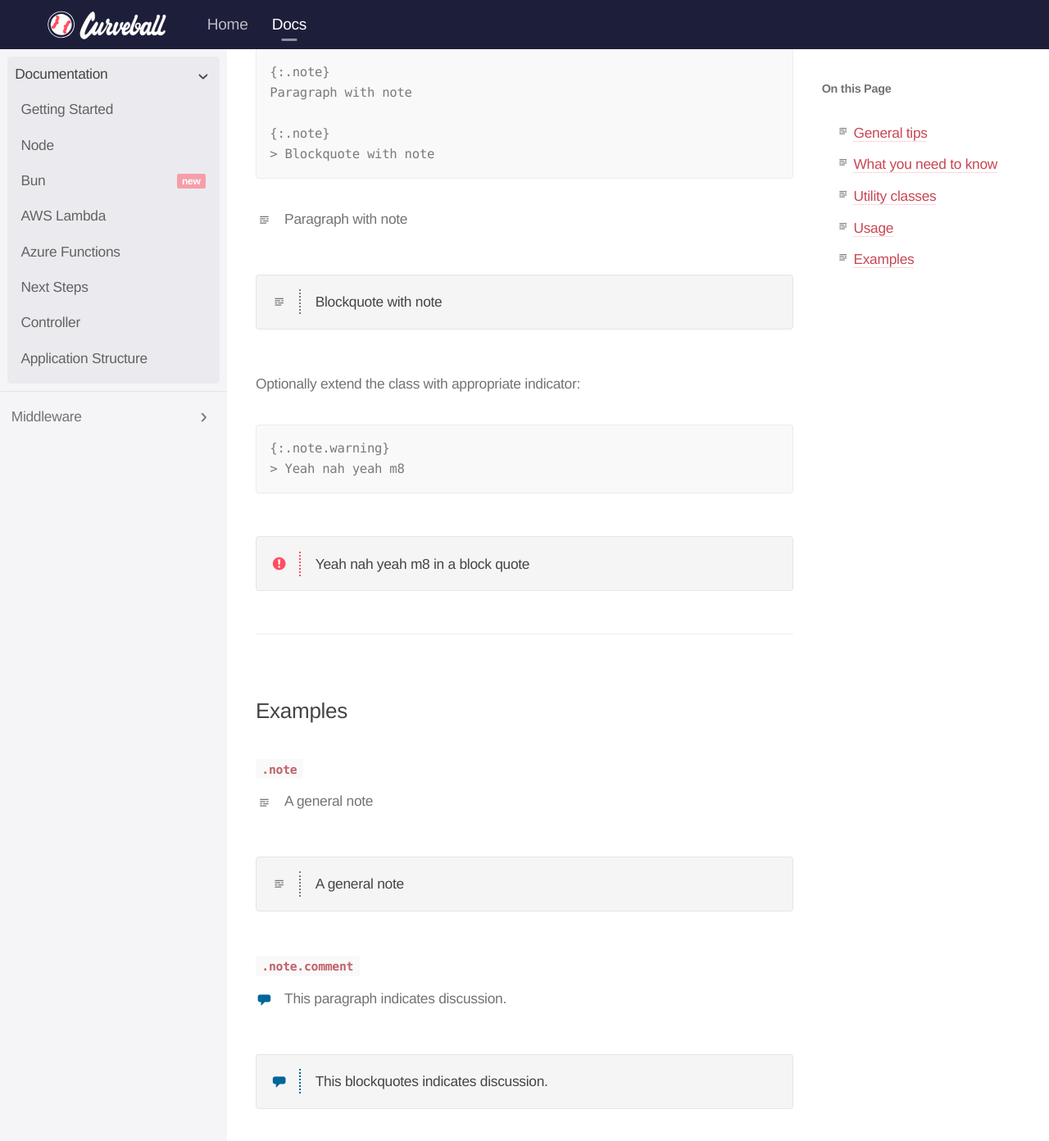
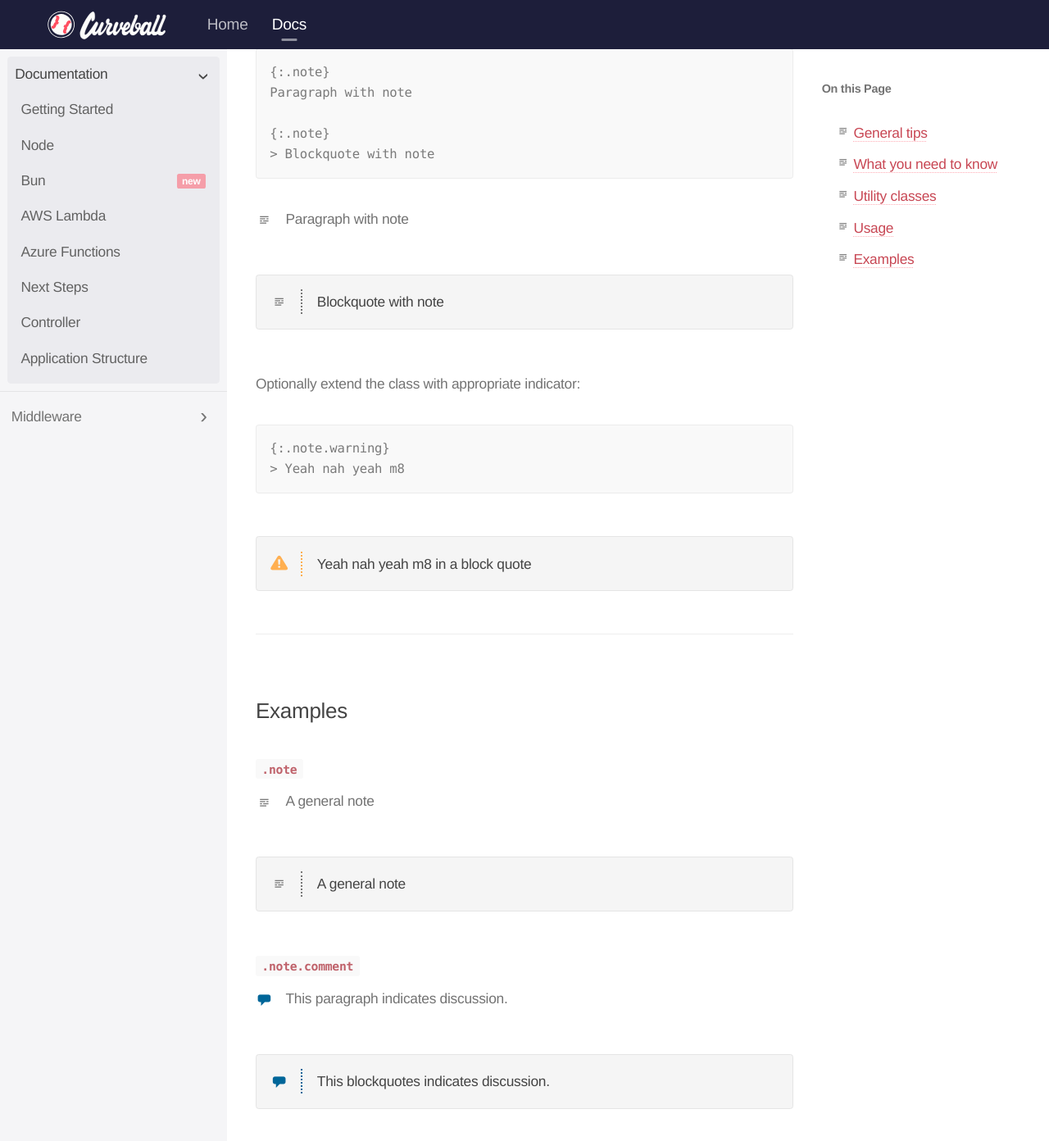
Before and after one commit to curveball/website, a Jekyll site: the page built from collections/_documentation/writing-docs.md, in a window 1280 px wide and 1400 px high, scrolled down 1735 px. Shown: the top 1392 px of the window at 82% size. Built offline with Jekyll 4.4.1, drawn with Linux system fonts in a browser that asks for light colours.

Commit message:
Had to change to pixel values because chrome & firefox can't agree.

```diff
--- a/_sass/base.scss
+++ b/_sass/base.scss
@@ -546,7 +546,7 @@
   margin: 3rem auto 3rem 0;
   padding: 1rem;
   display: flex;
-  gap: 1rem;
+  gap: 18px;
   border-radius: 0.4ex;
   border-width: 1px;
   border-style: solid;
@@ -577,7 +577,7 @@
     font-family: 'Genericons';
     border-width: 0 2px 0 0;
     font-size: 1.2em;
-    padding: 0 .7ex 0 0;
+    padding: 0 16px 0 0;
     vertical-align: middle;
     color: var(--accent-color, #777);
   }
@@ -635,10 +635,11 @@
 
   &.help {
     &::before {
-      --accent-color: #ff4e60;
+      --accent-color: #006699;
       content: '\f457';
     }
   }
+
   &.hint {
     &::before {
       --accent-color: #ff4e60;
@@ -655,8 +656,9 @@
 
   &.warning {
     &::before {
-      --accent-color: #ff4e60;
-      content: '\f456';
+      --accent-color: #ff9600;
+      --accent-color: #ffaf50;
+      content: '\f414';
     }
   }
 
```
